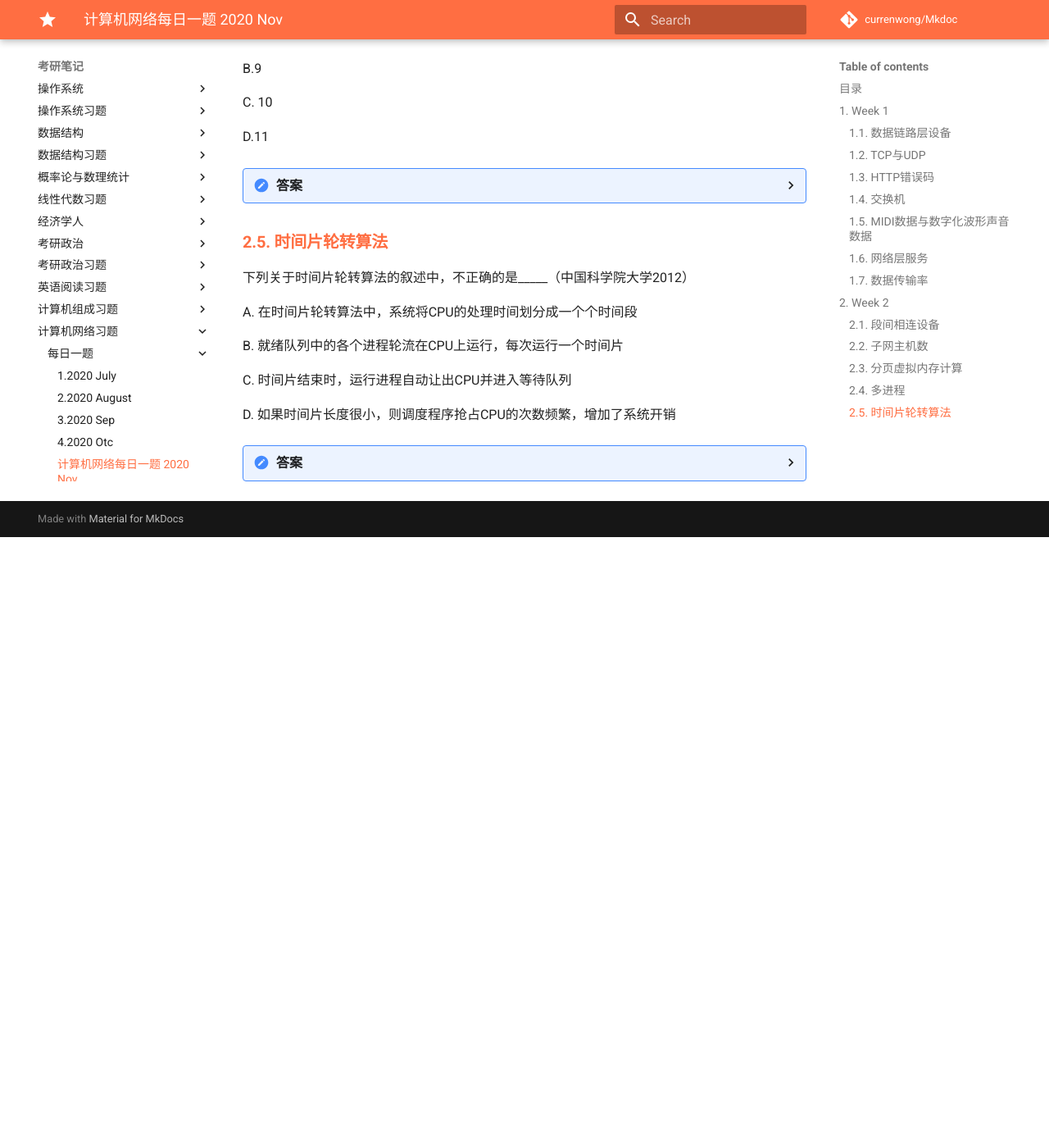
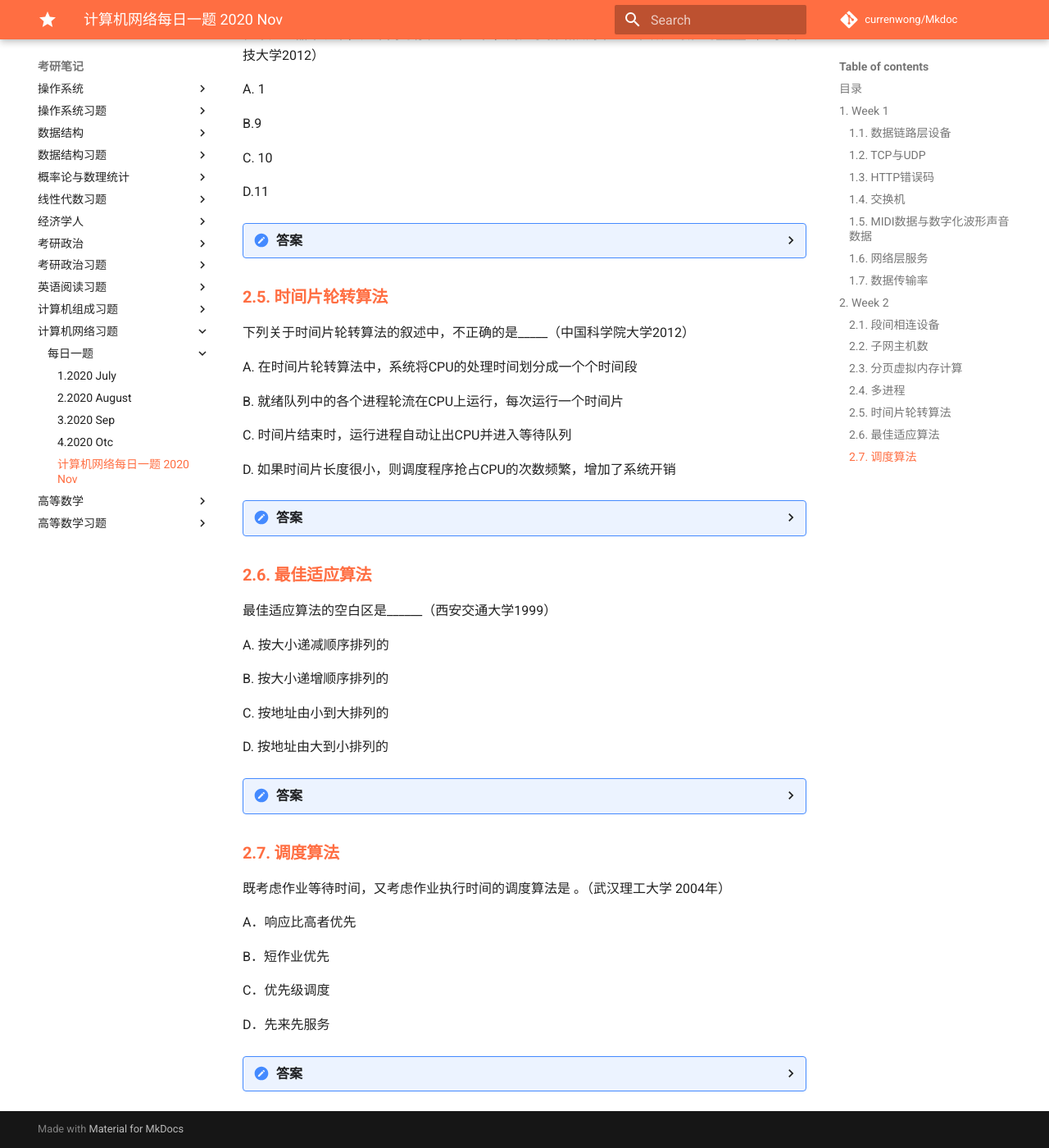
Before and after one commit to CurrenWong/Mkdoc, an MkDocs documentation site: the page built from docs/考研笔记/计算机网络习题/每日一题/5.2020_Nov.md, in a window 1280 px wide and 1400 px high, scrolled down 4880 px. Shown: the whole window at 82% size. Built offline with MkDocs 1.6.1 and Material for MkDocs 9.7.7, drawn with Linux system fonts in a browser that asks for light colours; a script that is not in the unit is left out; comment, search, counter and statistics services are not loaded; before the commit the page ends 5535 px from its top, so only the background shows below that; some of the changed text lies outside the part shown.

Commit message:
Create new notes & Update content

```diff
--- a/docs/考研笔记/计算机网络习题/每日一题/5.2020_Nov.md
+++ b/docs/考研笔记/计算机网络习题/每日一题/5.2020_Nov.md
@@ -228,3 +228,43 @@
 答案：C<br>
 解析：时间片结束时，运行进程自动让出CPU并进入就绪队列，等待下一次获得CPU资源。
 </details>
+
+### 2.6. 最佳适应算法
+
+最佳适应算法的空白区是______（西安交通大学1999）
+
+A. 按大小递减顺序排列的
+
+B. 按大小递增顺序排列的
+
+C. 按地址由小到大排列的
+
+D. 按地址由大到小排列的
+
+<details>
+<summary>答案</summary>
+答案：B<br>
+解析：它从全部空闲区中找出能满足作业要求的、且大小最小的空闲分区，这种方法能使碎片尽量小。为适应此算法，空闲分区表（空闲区链）中的空闲分区要按从小到大进行排序，自表头开始查找到第一个满足要求的自由分区分配。
+</details>
+
+### 2.7. 调度算法
+
+既考虑作业等待时间，又考虑作业执行时间的调度算法是          。（武汉理工大学 2004年）
+
+A．响应比高者优先
+
+B．短作业优先
+
+C．优先级调度
+
+D．先来先服务
+
+<details>
+<summary>答案</summary>
+答案：A<br>
+解析：响应比<br>
+=作业响应时间/作业执行时间<br>
+=（作业执行时间+作业等待时间）/作业执行时间<br>
+=1+作业等待时间/作业执行时间<br>
+计算响应比时考虑到了作业等待时间和作业执行时间。
+</details>
```
Also changed, not shown: docs/考研笔记/操作系统习题/每日一题/5.2020_Nov.md (+36 -0 lines), docs/考研笔记/数据结构习题/每日一题/5.2020_Nov.md (+36 -0 lines), docs/考研笔记/考研政治/2.马克思主义基本原理概论.md (added, +9 -0 lines), docs/考研笔记/考研政治习题/每日知识点/4.每日知识点第四季.md (+37 -1 lines), docs/考研笔记/考研政治习题/每日知识点/选择题高分指南/1.马克思主义基本原理概论.md (added, +9 -0 lines), docs/考研笔记/计算机组成习题/每日一题/5.2020_Nov.md (+36 -0 lines).
